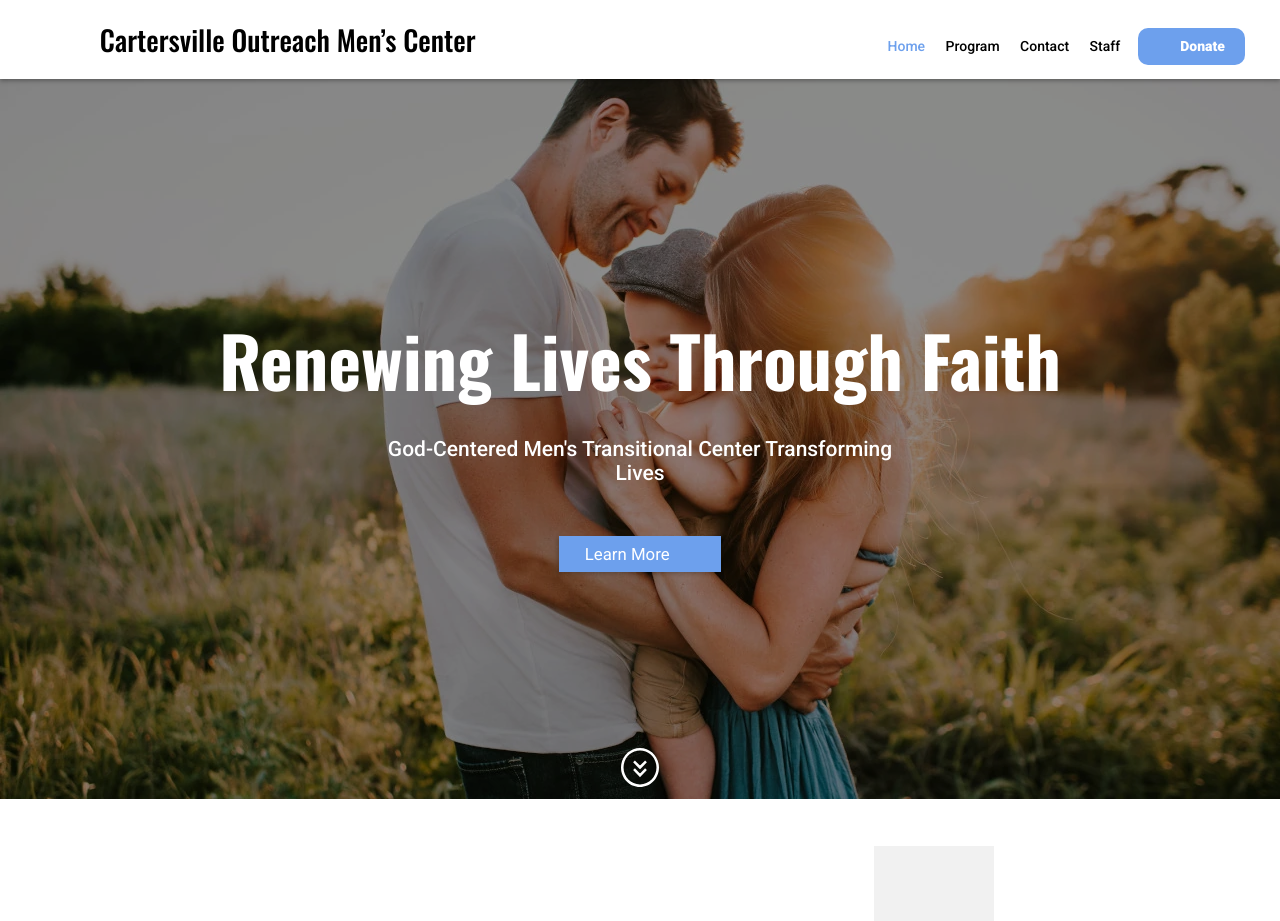
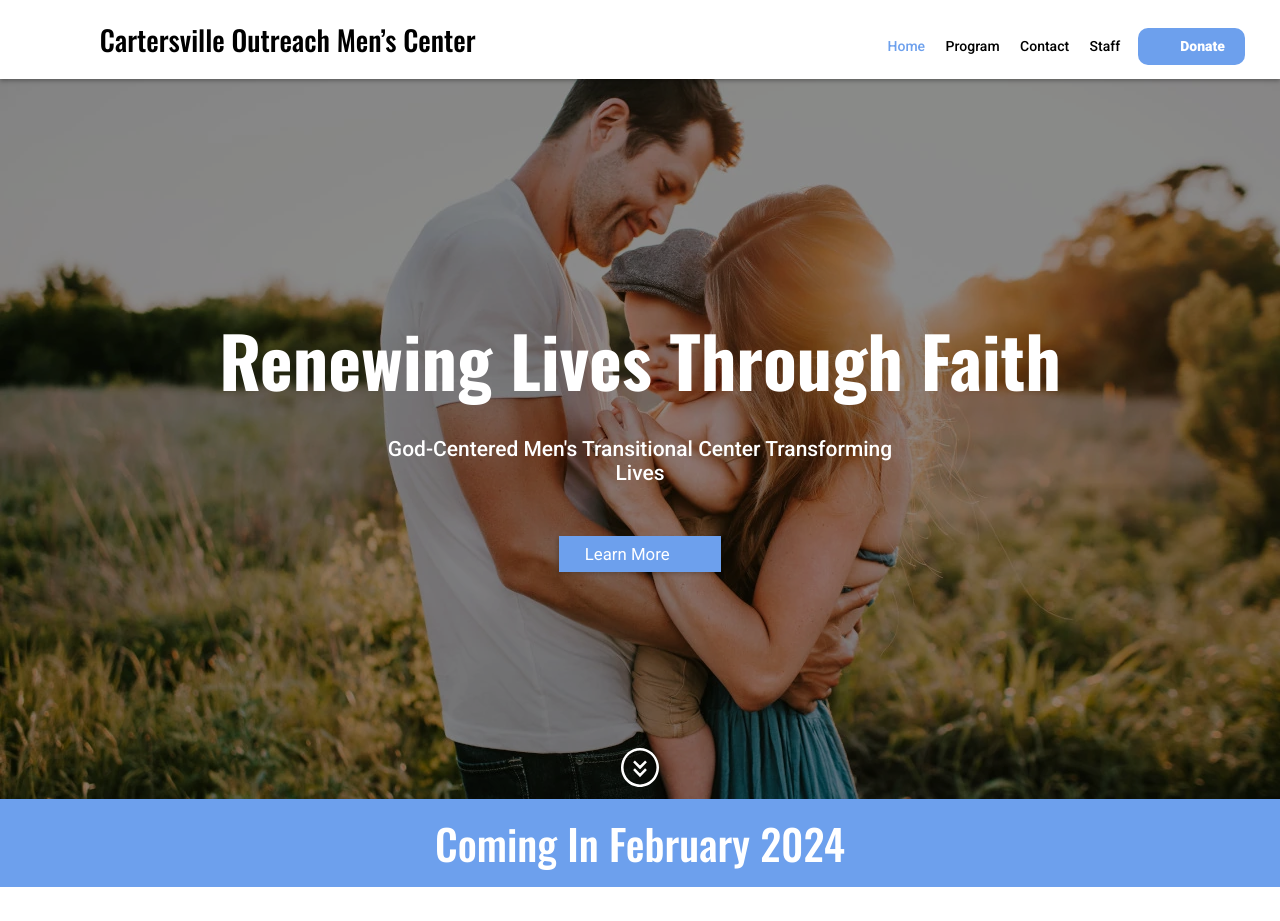
Before and after one commit to wbojczuk/cartoutmenscenter, a Next.js app: page / in a window 1280 px wide. Shown: the top 921 px of the page. Built offline with nearby package versions, Linux system fonts and the light colour scheme; no server answers; some icons are missing.

Commit message:
Added coming soon msg

```diff
--- /dev/null
+++ b/src/app/(mainsite)/components/homepage/ComingSoon/ComingSoon.tsx
@@ -0,0 +1,7 @@
+import styles from "./comingsoon.module.css"
+
+export default function ComingSoon(){
+    return(
+        <h1 className={styles.comingSoon}>Coming In February 2024</h1>
+    )
+}
--- /dev/null
+++ b/src/app/(mainsite)/components/homepage/ComingSoon/comingsoon.module.css
@@ -0,0 +1,23 @@
+.comingSoon{
+    text-align: center;
+    background-color: var(--primary-color);
+    font-family: var(--secondary-font);
+    font-size: 3rem;
+    font-weight: 400;
+    padding: 1vw 0;
+    color: var(--secondary-text-color);
+}
+
+/* TABLET STYLES */
+@media only screen and (min-width: 650px) and (max-width: 990px){
+    .comingSoon{
+        padding: 2vw 0;
+    }
+}
+
+/* MOBILE STYLES */
+@media only screen and (max-width: 649px){
+    .comingSoon{
+        padding: 4vw 0;
+    }
+}
--- a/src/app/(pages)/(home)/page.tsx
+++ b/src/app/(pages)/(home)/page.tsx
@@ -2,11 +2,13 @@ import Header from "@/app/(mainsite)/components/homepage/Header/Header"
 import OurMission from "@/app/(mainsite)/components/homepage/OurMission/OurMission"
 import Support from "@/app/(mainsite)/components/homepage/Support/Support"
 import MediaCoverage from "@/app/(mainsite)/components/homepage/MediaCoverage/MediaCoverage"
+import ComingSoon from "@/app/(mainsite)/components/homepage/ComingSoon/ComingSoon"
 
 export default function Home() {
   return (
     <>
       <Header />
+      <ComingSoon />
       <OurMission />
       <Support />
       <MediaCoverage />
```
